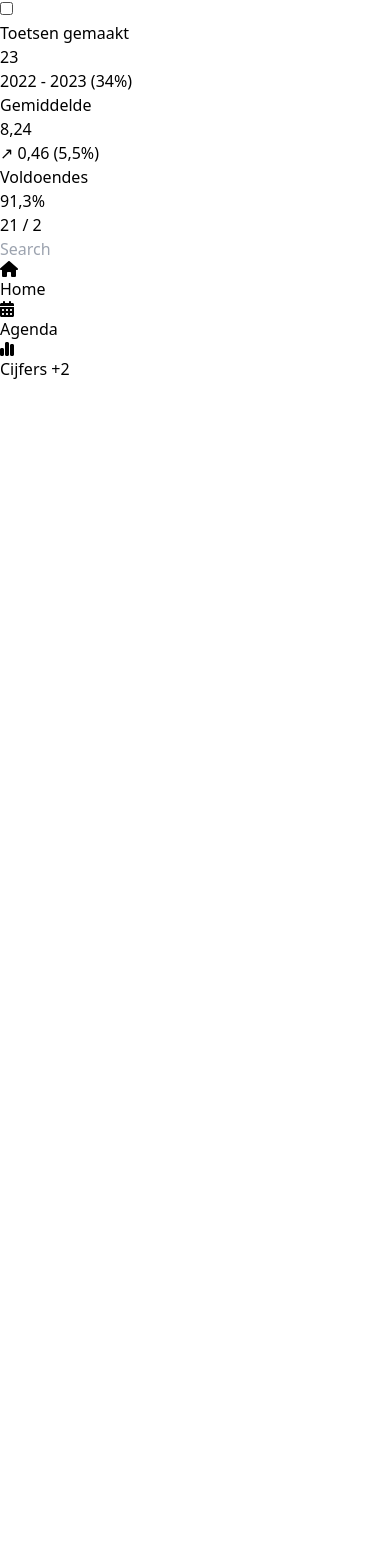
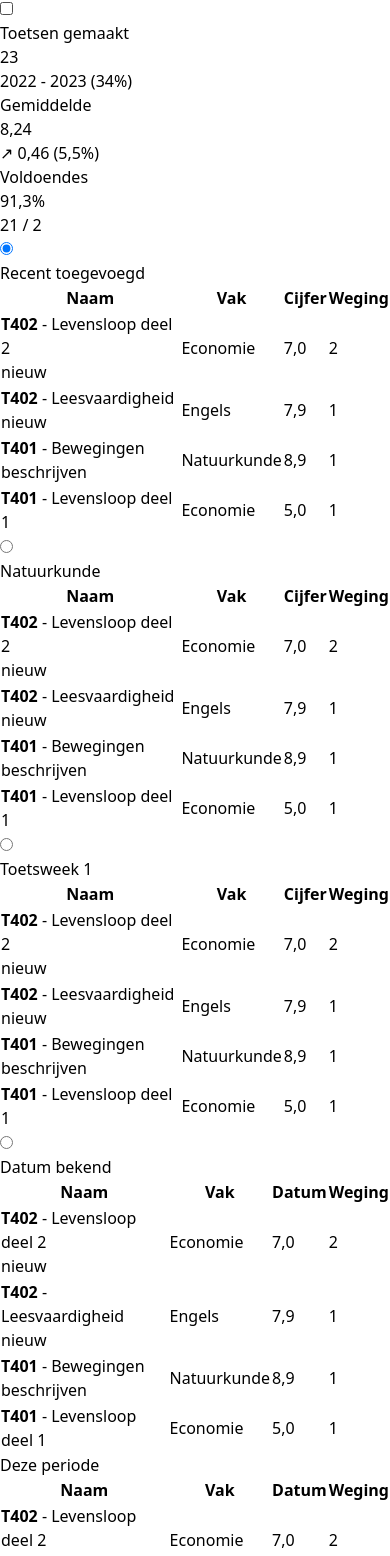
Before and after one commit to BramLeisink/Rooster-ELO, a SvelteKit app: page /cijfers in a window 390 px wide. Shown: the part 432-1988 px from the top of the page. Before the commit the page ends 844 px from the top, so only its background shows below. Built offline with nearby package versions, Linux system fonts and the light colour scheme.

Commit message:
Mockup cijfers tabel (niet responsive)

```diff
--- a/src/routes/cijfers/+page.svelte
+++ b/src/routes/cijfers/+page.svelte
@@ -1,5 +1,4 @@
-<div class="stats stats-vertical lg:stats-horizontal shadow">
-
+<div class="stats stats-vertical sm:stats-horizontal shadow">
 	<div class="stat">
 		<div class="stat-title">Toetsen gemaakt</div>
 		<div class="stat-value">23</div>
@@ -15,7 +14,257 @@
 	<div class="stat">
 		<div class="stat-title">Voldoendes</div>
 		<div class="stat-value">91,3%</div>
-    <div class="stat-desc"><span class="text-success">21</span> / <span class="text-error">2</span></div>
+		<div class="stat-desc">
+			<span class="text-success">21</span> / <span class="text-error">2</span>
+		</div>
+	</div>
 </div>
 
+<div role="tablist" class="tabs tabs-lifted pt-5">
+	<input type="radio" name="my_tabs_2" role="tab" class="tab" aria-label="Recent" checked />
+	<div role="tabpanel" class="tab-content bg-base-100 border-base-300 rounded-box p-6">
+		<h3 class="text-xl font-bold">Recent toegevoegd</h3>
+		<div class="overflow-x-auto">
+			<table class="table">
+				<!-- head -->
+				<thead>
+					<tr>
+						<th>Naam</th>
+						<th>Vak</th>
+						<th>Cijfer</th>
+						<th>Weging</th>
+					</tr>
+				</thead>
+				<tbody>
+					<tr class="hover">
+						<td
+							><b>T402</b> - Levensloop deel 2
+							<div class="badge badge-primary ml-2">nieuw</div></td
+						>
+						<td>Economie</td>
+						<td class="text-success">7,0</td>
+						<td>2</td>
+					</tr>
+					<tr class="hover">
+						<td
+							><b>T402</b> - Leesvaardigheid
+							<div class="badge badge-primary ml-2">nieuw</div></td
+						>
+						<td>Engels</td>
+						<td class="text-success">7,9</td>
+						<td>1</td>
+					</tr>
+					<tr class="hover">
+						<td><b>T401</b> - Bewegingen beschrijven</td>
+						<td>Natuurkunde</td>
+						<td class="text-success">8,9</td>
+						<td>1</td>
+					</tr>
+					<tr class="hover">
+						<td><b>T401</b> - Levensloop deel 1</td>
+						<td>Economie</td>
+						<td class="text-error">5,0</td>
+						<td>1</td>
+					</tr>
+				</tbody>
+			</table>
 		</div>
+	</div>
+
+	<input type="radio" name="my_tabs_2" role="tab" class="tab" aria-label="Vakken" />
+	<div role="tabpanel" class="tab-content bg-base-100 border-base-300 rounded-box p-6">
+		<h3 class="text-xl font-bold">Natuurkunde</h3>
+		<div class="overflow-x-auto">
+			<table class="table">
+				<!-- head -->
+				<thead>
+					<tr>
+						<th>Naam</th>
+						<th>Vak</th>
+						<th>Cijfer</th>
+						<th>Weging</th>
+					</tr>
+				</thead>
+				<tbody>
+					<tr class="hover">
+						<td
+							><b>T402</b> - Levensloop deel 2
+							<div class="badge badge-primary ml-2">nieuw</div></td
+						>
+						<td>Economie</td>
+						<td class="text-success">7,0</td>
+						<td>2</td>
+					</tr>
+					<tr class="hover">
+						<td
+							><b>T402</b> - Leesvaardigheid
+							<div class="badge badge-primary ml-2">nieuw</div></td
+						>
+						<td>Engels</td>
+						<td class="text-success">7,9</td>
+						<td>1</td>
+					</tr>
+					<tr class="hover">
+						<td><b>T401</b> - Bewegingen beschrijven</td>
+						<td>Natuurkunde</td>
+						<td class="text-success">8,9</td>
+						<td>1</td>
+					</tr>
+					<tr class="hover">
+						<td><b>T401</b> - Levensloop deel 1</td>
+						<td>Economie</td>
+						<td class="text-error">5,0</td>
+						<td>1</td>
+					</tr>
+				</tbody>
+			</table>
+		</div>
+	</div>
+
+	<input type="radio" name="my_tabs_2" role="tab" class="tab" aria-label="Toetsweken" />
+	<div role="tabpanel" class="tab-content bg-base-100 border-base-300 rounded-box p-6">
+		<h3 class="text-xl font-bold">Toetsweek 1</h3>
+		<div class="overflow-x-auto">
+			<table class="table">
+				<!-- head -->
+				<thead>
+					<tr>
+						<th>Naam</th>
+						<th>Vak</th>
+						<th>Cijfer</th>
+						<th>Weging</th>
+					</tr>
+				</thead>
+				<tbody>
+					<tr class="hover">
+						<td
+							><b>T402</b> - Levensloop deel 2
+							<div class="badge badge-primary ml-2">nieuw</div></td
+						>
+						<td>Economie</td>
+						<td class="text-success">7,0</td>
+						<td>2</td>
+					</tr>
+					<tr class="hover">
+						<td
+							><b>T402</b> - Leesvaardigheid
+							<div class="badge badge-primary ml-2">nieuw</div></td
+						>
+						<td>Engels</td>
+						<td class="text-success">7,9</td>
+						<td>1</td>
+					</tr>
+					<tr class="hover">
+						<td><b>T401</b> - Bewegingen beschrijven</td>
+						<td>Natuurkunde</td>
+						<td class="text-success">8,9</td>
+						<td>1</td>
+					</tr>
+					<tr class="hover">
+						<td><b>T401</b> - Levensloop deel 1</td>
+						<td>Economie</td>
+						<td class="text-error">5,0</td>
+						<td>1</td>
+					</tr>
+				</tbody>
+			</table>
+		</div>
+	</div>
+
+	<input type="radio" name="my_tabs_2" role="tab" class="tab" aria-label="Aankomend" />
+	<div role="tabpanel" class="tab-content bg-base-100 border-base-300 rounded-box p-6">
+		<h3 class="text-xl font-bold">Datum bekend</h3>
+		<div class="overflow-x-auto">
+			<table class="table">
+				<!-- head -->
+				<thead>
+					<tr>
+						<th>Naam</th>
+						<th>Vak</th>
+						<th>Datum</th>
+						<th>Weging</th>
+					</tr>
+				</thead>
+				<tbody>
+					<tr class="hover">
+						<td
+							><b>T402</b> - Levensloop deel 2
+							<div class="badge badge-primary ml-2">nieuw</div></td
+						>
+						<td>Economie</td>
+						<td class="text-success">7,0</td>
+						<td>2</td>
+					</tr>
+					<tr class="hover">
+						<td
+							><b>T402</b> - Leesvaardigheid
+							<div class="badge badge-primary ml-2">nieuw</div></td
+						>
+						<td>Engels</td>
+						<td class="text-success">7,9</td>
+						<td>1</td>
+					</tr>
+					<tr class="hover">
+						<td><b>T401</b> - Bewegingen beschrijven</td>
+						<td>Natuurkunde</td>
+						<td class="text-success">8,9</td>
+						<td>1</td>
+					</tr>
+					<tr class="hover">
+						<td><b>T401</b> - Levensloop deel 1</td>
+						<td>Economie</td>
+						<td class="text-error">5,0</td>
+						<td>1</td>
+					</tr>
+				</tbody>
+			</table>
+		</div>
+
+		<h3 class="text-xl font-bold">Deze periode</h3>
+		<div class="overflow-x-auto">
+			<table class="table">
+				<!-- head -->
+				<thead>
+					<tr>
+						<th>Naam</th>
+						<th>Vak</th>
+						<th>Datum</th>
+						<th>Weging</th>
+					</tr>
+				</thead>
+				<tbody>
+					<tr class="hover">
+						<td
+							><b>T402</b> - Levensloop deel 2
+							<div class="badge badge-primary ml-2">nieuw</div></td
+						>
+						<td>Economie</td>
+						<td class="text-success">7,0</td>
+						<td>2</td>
+					</tr>
+					<tr class="hover">
+						<td
+							><b>T402</b> - Leesvaardigheid
+							<div class="badge badge-primary ml-2">nieuw</div></td
+						>
+						<td>Engels</td>
+						<td class="text-success">7,9</td>
+						<td>1</td>
+					</tr>
+					<tr class="hover">
+						<td><b>T401</b> - Bewegingen beschrijven</td>
+						<td>Natuurkunde</td>
+						<td class="text-success">8,9</td>
+						<td>1</td>
+					</tr>
+					<tr class="hover">
+						<td><b>T401</b> - Levensloop deel 1</td>
+						<td>Economie</td>
+						<td class="text-error">5,0</td>
+						<td>1</td>
+					</tr>
+				</tbody>
+			</table>
+		</div>
+	</div>
+</div>
```
Lines whose indentation alone changed are shown as unchanged.
